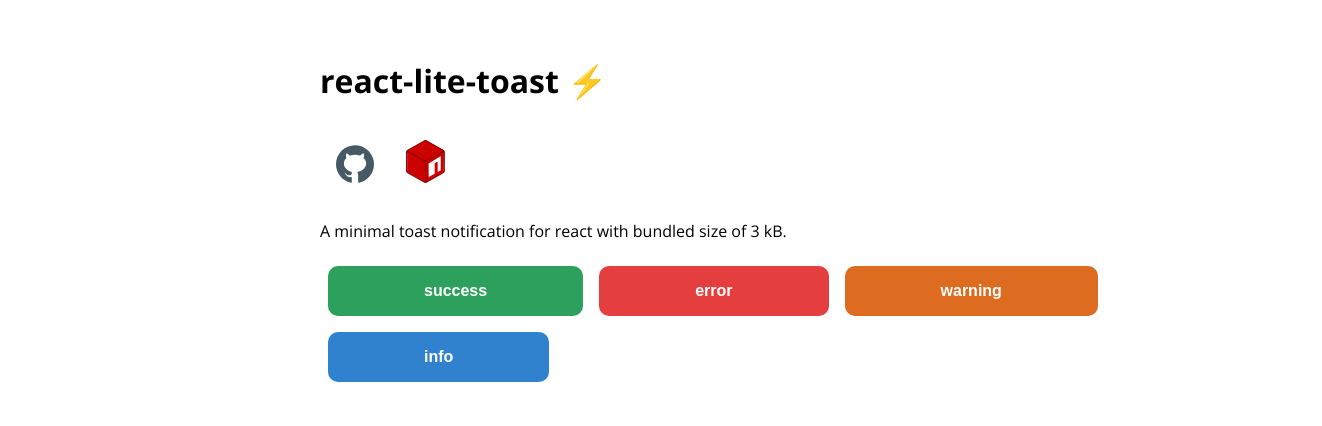
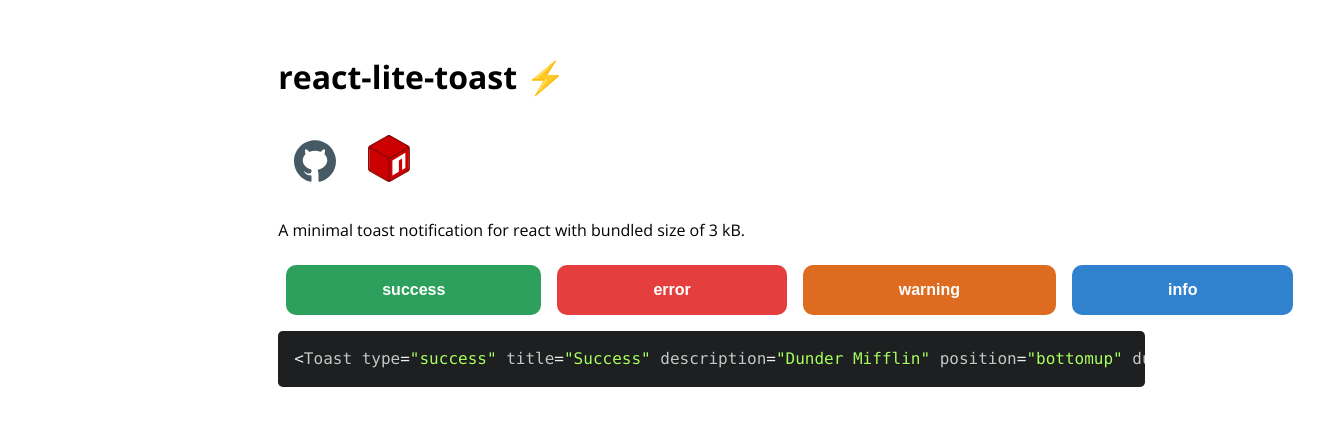
Before and after one commit to ajinkabeer/react-lite-toast-home, a React (Create React App) app: page / in a window 1280 px wide. Shown: the part 186-612 px from the top of the page, 1322 px wide, since content can reach past the window. Built offline with nearby package versions, Linux system fonts and the light colour scheme.

Commit message:
Add default value in syntax highlighter component

```diff
--- a/src/App.js
+++ b/src/App.js
@@ -22,7 +22,10 @@
     setMessage(message)
     setDuration(duration)
     setCode(`<Toast type="${type}" title="${title}" description="${message}" position="${position}" duration={${duration}} />`)
-    setToast(!toast)
+    setTimeout(() => {
+      setToast(prevState => !prevState)
+    }, 2000)
+    setToast(prevState => !prevState)
   }
 
 
@@ -39,7 +42,7 @@
         <button className="btn info" onClick={() => toastHandler('info', 'bottomleft', 'Info', 'Please note', 1500)}>info</button>
 
         {toast && <Toast type={toastType} title={title} description={message} position={position} duration={duration} />}
-        {toast && <Syntax code={code} />}
+        <Syntax code={code} />
       </header>
     </div>
   );
--- a/src/components/SyntaxHighlighter.js
+++ b/src/components/SyntaxHighlighter.js
@@ -5,7 +5,7 @@
 const Syntax = ({ code }) => {
     return (
         <SyntaxHighlighter language="javascript" style={atomDark} customStyle={{ width: '80%' }}>
-            {code}
+            {code || `<Toast type="success" title="Success" description="Dunder Mifflin" position="bottomup" duration={1500} />`}
         </SyntaxHighlighter>
     )
 }
```
